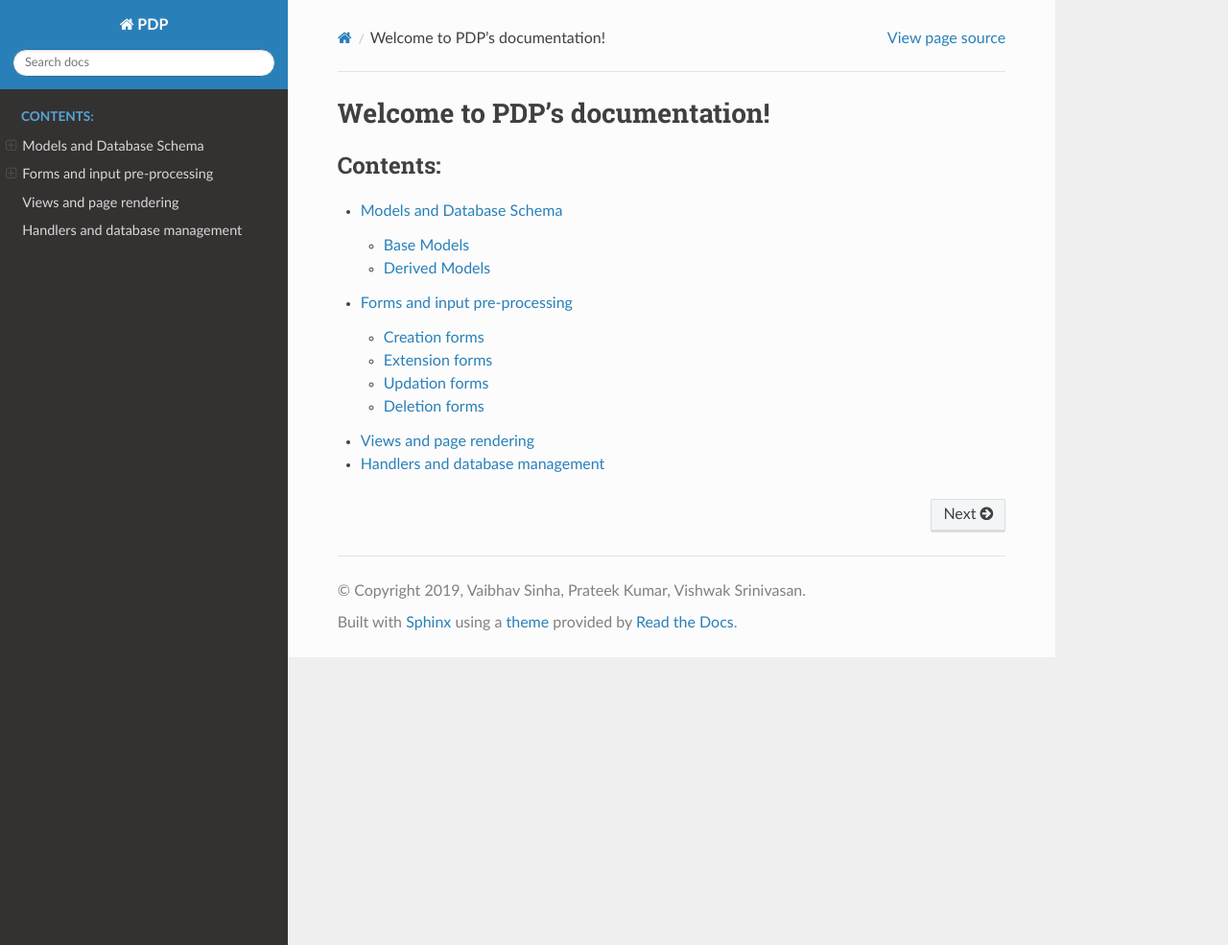
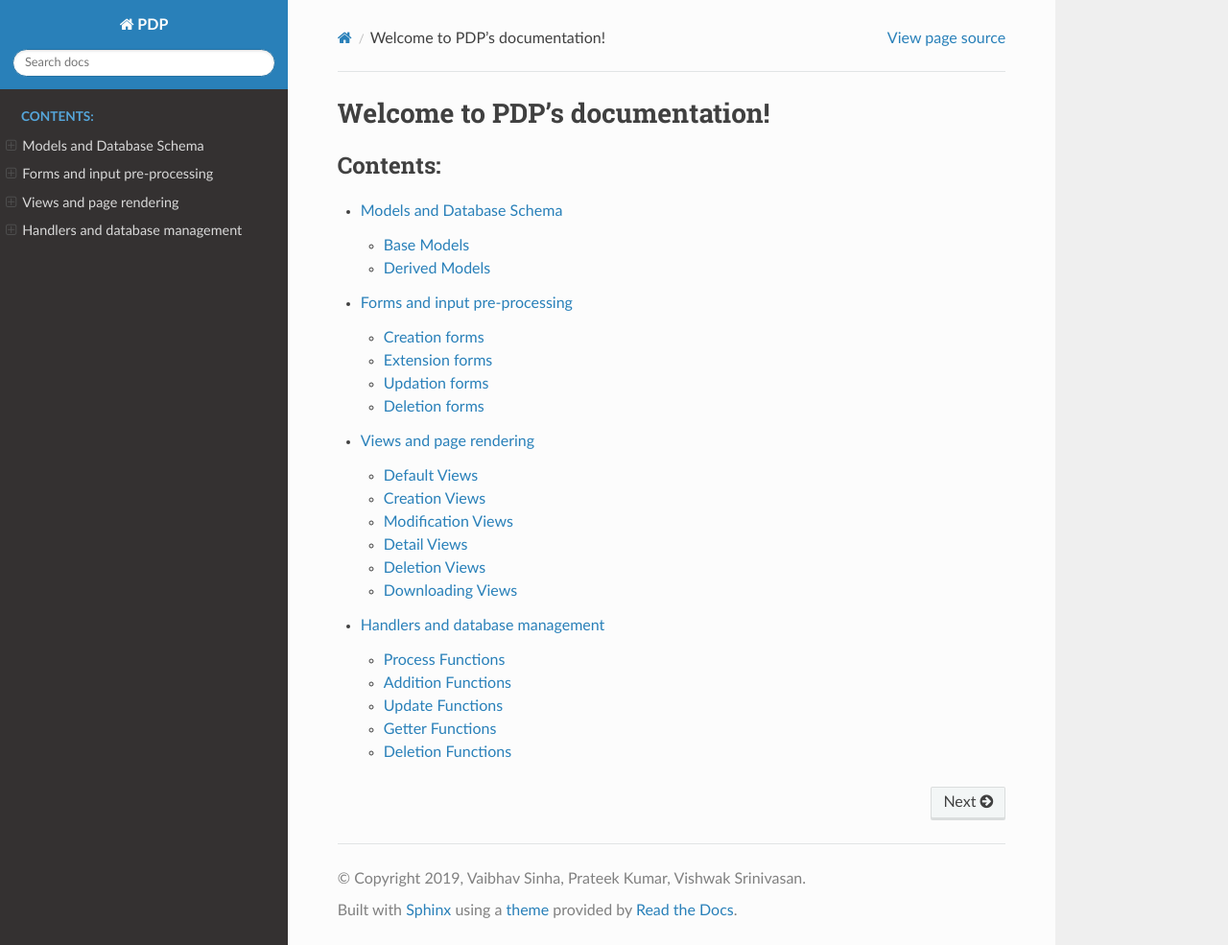
Before and after one commit to vbsinha/autojudge, a Sphinx documentation site: the page built from docs/source/index.rst, in a window 1280 px wide and 985 px high. Shown: the whole window at 96% size. Built offline with Sphinx 7.4.7 and the Read the Docs theme 2.0.0, drawn with Linux system fonts in a browser that asks for light colours; the version number could not be read and is left out; some of the changed lines change nothing that is shown.

Commit message:
Group functions in views and handler in docs

```diff
--- a/docs/source/handler.rst
+++ b/docs/source/handler.rst
@@ -2,4 +2,72 @@ Handlers and database management
 ================================
 
 .. automodule:: judge.handler
-    :members:
+
+Process Functions
+-----------------
+
+    .. autofunction:: process_contest
+
+    .. autofunction:: process_problem
+
+    .. autofunction:: process_solution
+
+    .. autofunction:: process_testcase
+
+    .. autofunction:: process_person
+
+    .. autofunction:: process_comment
+
+Addition Functions
+------------------
+
+    .. autofunction:: add_person_to_contest
+
+    .. autofunction:: add_person_rgx_to_contest
+
+    .. autofunction:: add_persons_to_contest
+
+Update Functions
+----------------
+
+    .. autofunction:: update_problem
+
+    .. autofunction:: update_poster_score
+
+    .. autofunction:: update_leaderboard
+
+Getter Functions
+----------------
+
+    .. autofunction:: get_personcontest_permission
+
+    .. autofunction:: get_personproblem_permission
+
+    .. autofunction:: get_posters
+
+    .. autofunction:: get_participants
+
+    .. autofunction:: get_personcontest_score
+
+    .. autofunction:: get_submission_status
+
+    .. autofunction:: get_submission_status_mini
+
+    .. autofunction:: get_submissions
+
+    .. autofunction:: get_leaderboard
+
+    .. autofunction:: get_comments
+
+    .. autofunction:: get_csv
+
+Deletion Functions
+------------------
+
+    .. autofunction:: delete_contest
+
+    .. autofunction:: delete_problem
+
+    .. autofunction:: delete_testcase
+
+    .. autofunction:: delete_personcontest
--- a/docs/source/views.rst
+++ b/docs/source/views.rst
@@ -2,4 +2,71 @@ Views and page rendering
 ========================
 
 .. automodule:: judge.views
-    :members:
+
+Default Views
+-------------
+
+    .. autofunction:: index
+
+    .. autofunction:: handler404
+
+    .. autofunction:: handler500
+
+Creation Views
+--------------
+
+    .. autofunction:: new_contest
+
+    .. autofunction:: new_problem
+
+Modification Views
+------------------
+
+    .. autofunction:: edit_problem
+
+    .. autofunction:: add_person
+
+    .. autofunction:: add_poster
+
+    .. autofunction:: add_participant
+
+Detail Views
+------------
+
+    .. autofunction:: contest_detail
+
+    .. autofunction:: problem_detail
+
+    .. autofunction:: submission_detail
+
+    .. autofunction:: get_people
+
+    .. autofunction:: get_posters
+
+    .. autofunction:: get_participants
+
+    .. autofunction:: problem_submissions
+
+Deletion Views
+--------------
+
+    .. autofunction:: delete_contest
+
+    .. autofunction:: delete_problem
+
+    .. autofunction:: delete_testcase
+
+Downloading Views
+-----------------
+
+    .. autofunction:: contest_scores_csv
+
+    .. autofunction:: problem_starting_code
+
+    .. autofunction:: problem_compilation_script
+
+    .. autofunction:: problem_test_script
+
+    .. autofunction:: problem_default_script
+
+    .. autofunction:: submission_download
```
